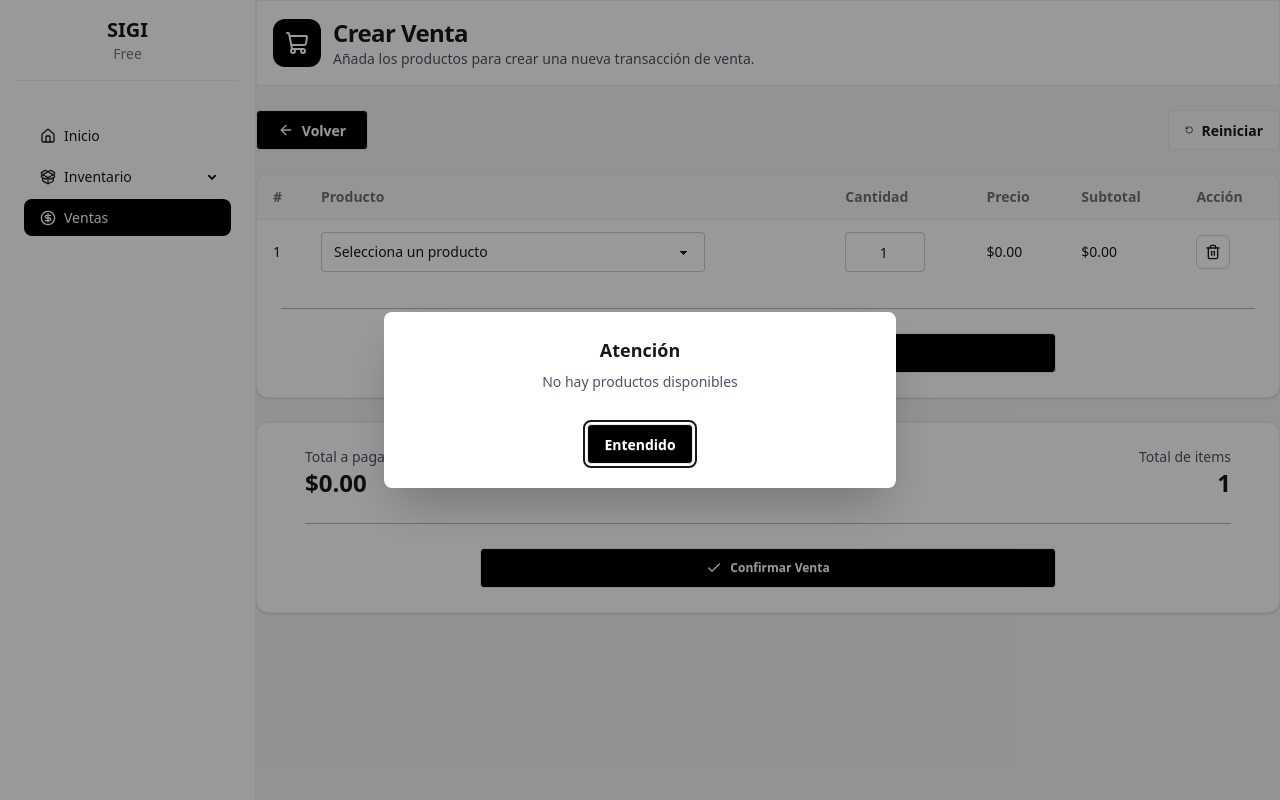
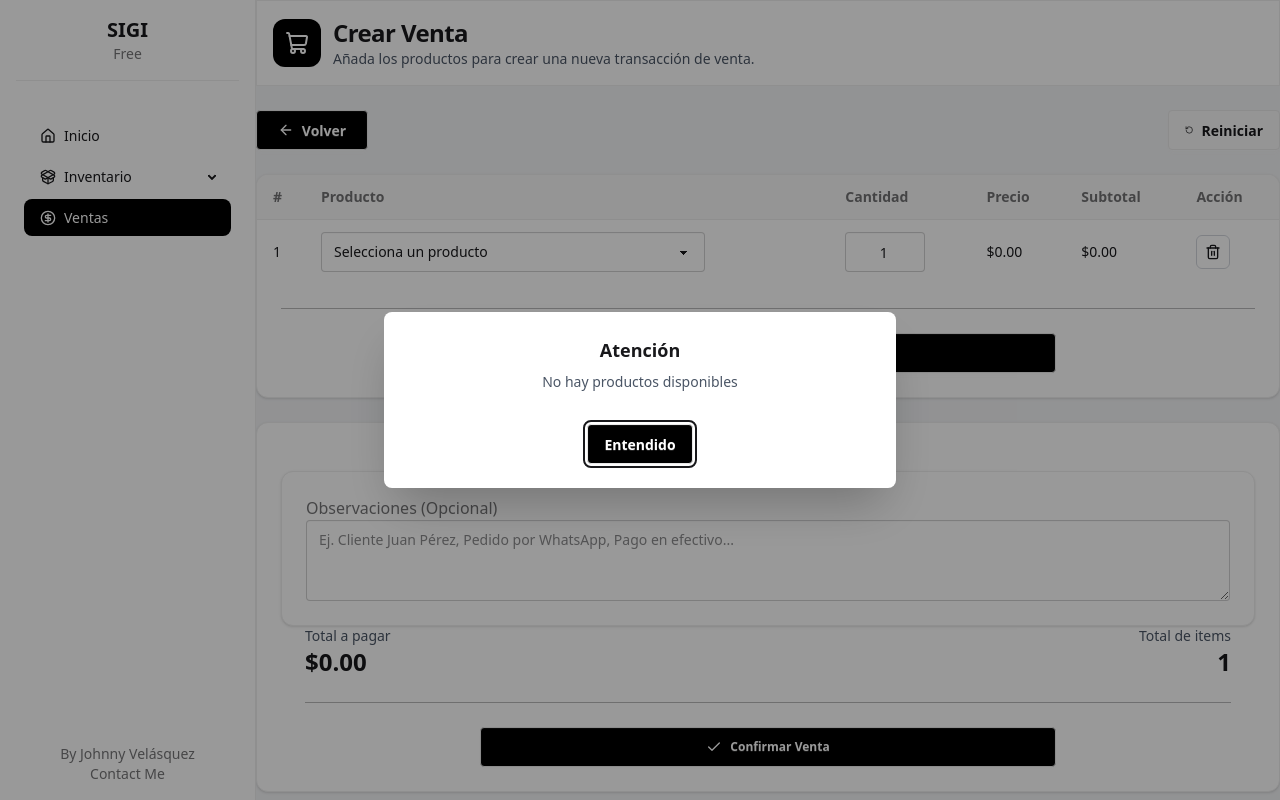
Before and after one commit to Galleto44/SIGI---Free, a Django app: page /sales/create/ in a window 1280 px wide. Run offline with Django 5.2, Linux system fonts and the light colour scheme; data that the repository does not hold is empty.

Commit message:
feat: free camp 'notes'

```diff
--- a/sales/views.py
+++ b/sales/views.py
@@ -37,6 +37,7 @@ def create_sale(request):
     try:
         data = json.loads(request.body)
         items = data.get('items', [])
+        notes = data.get('notes', '').strip()
 
         if not items:
             return JsonResponse({'error': 'Carrito vacío'}, status=400)
@@ -45,7 +46,10 @@ def create_sale(request):
 
         with transaction.atomic():
 
-            sale = Sale.objects.create(total=0)
+            sale = Sale.objects.create(
+                total=0,
+                notes=notes
+            )
 
             for item in items:
                 product_id = item.get('product_id')
@@ -54,9 +58,12 @@ def create_sale(request):
                 if quantity <= 0:
                     raise Exception("Cantidad inválida")
 
-                product = Product.objects.filter(id=product_id, is_active=True).first()
+                product = Product.objects.filter(
+                    id=product_id,
+                    is_active=True
+                ).first()
 
-                if not product:
+                if product is None:
                     raise Exception("Producto no encontrado")
 
                 if product.stock < quantity:
@@ -107,6 +114,7 @@ def get_sale_detail(request, sale_id):
         return JsonResponse({
             'id': sale.id,
             'date': sale.date.strftime("%d/%m/%Y"),
+            'notes': sale.notes,
             'total': float(sale.total),
             'items': items
         })
--- a/static/js/cart.js
+++ b/static/js/cart.js
@@ -295,6 +295,7 @@ document.addEventListener("DOMContentLoaded", () => {
         if (isSubmitting) return;
 
         const items = buildCartPayload();
+        const notes = document.getElementById("sale-notes").value.trim();
 
         if (items.length === 0) {
             showAlert("Debes añadir al menos un producto");
@@ -310,7 +311,10 @@ document.addEventListener("DOMContentLoaded", () => {
                     "Content-Type": "application/json",
                     "X-CSRFToken": getCSRFToken()
                 },
-                body: JSON.stringify({ items })
+                body: JSON.stringify({
+                    notes: notes,
+                    items: items
+                })
             });
 
             const data = await response.json();
--- a/static/js/sales.js
+++ b/static/js/sales.js
@@ -52,6 +52,12 @@ document.addEventListener("DOMContentLoaded", () => {
                 // actualizar info general
                 totalEl.textContent = data.total.toFixed(2);
                 dateEl.textContent = `Fecha: ${data.date}`;
+
+                const noteEl = document.getElementById("sale-note");
+
+                noteEl.textContent = data.notes
+                    ? `Observaciones: ${data.notes}`
+                    : "Sin observaciones";
 
                 // abrir modal
                 detailModal.showModal();
--- a/templates/create_sale.html
+++ b/templates/create_sale.html
@@ -71,6 +71,23 @@
     </div>
 
     <div class="bg-base-100 border border-base-300 rounded-xl shadow-sm overflow-hidden mt-6 p-6">
+        <div class="bg-base-100 border border-base-300 rounded-xl shadow-sm mt-6 p-6">
+
+            <label class="label">
+                <span class="label-text font-medium">
+                    Observaciones (Opcional)
+                </span>
+            </label>
+
+            <textarea
+                id="sale-notes"
+                class="textarea textarea-bordered w-full"
+                rows="3"
+                maxlength="255"
+                placeholder="Ej. Cliente Juan Pérez, Pedido por WhatsApp, Pago en efectivo..."
+            ></textarea>
+
+        </div>
 
         <div class="flex justify-between items-center px-6">
             <div>
--- a/templates/home.html
+++ b/templates/home.html
@@ -13,8 +13,6 @@
 
         <!-- KPIS -->
         <div class="flex flex-wrap justify-between gap-4">
-
-            <!-- Ventas del Mes -->
             <div class="bg-white border border-gray-200 rounded-xl shadow-sm p-5 w-[23%] text-left">
                 <p class="text-sm text-gray-500 mb-2">
                     Ventas del Mes
--- a/templates/sidebar.html
+++ b/templates/sidebar.html
@@ -1,6 +1,6 @@
 <div class="flex">
 
-    <aside class="w-64 bg-base-100 border-r border-base-300 min-h-screen p-4 sticky top-0 h-screen">
+    <aside class="w-64 bg-base-100 border-r border-base-300 min-h-screen p-4 sticky top-0 h-screen flex flex-col">
 
         <div class="mb-6 pb-4 border-b border-base-300 flex flex-col items-center text-center">
             <h1 class="text-xl font-bold">SIGI</h1>
@@ -60,6 +60,12 @@
             </li>
 
         </ul>
+        <a href="https://www.linkedin.com/in/johnny-vel%C3%A1squez-lezama-70bba2345/"
+            target="_blank"
+            class="mt-auto flex flex-col items-center text-center text-sm text-base-content/60 hover:text-black transition-colors duration-200">
+            <span>By Johnny Velásquez</span>
+            <span>Contact Me</span>
+        </a>
     </aside>
 
 </div>
--- a/theme/static/css/dist/styles.css
+++ b/theme/static/css/dist/styles.css
@@ -248,6 +248,7 @@
     --color-purple-600: oklch(55.8% 0.288 302.321);
     --color-gray-50: oklch(98.5% 0.002 247.839);
     --color-gray-100: oklch(96.7% 0.003 264.542);
+    --color-gray-200: oklch(92.8% 0.006 264.531);
     --color-gray-300: oklch(87.2% 0.01 258.338);
     --color-gray-500: oklch(55.1% 0.027 264.364);
     --color-gray-600: oklch(44.6% 0.03 256.802);
@@ -255,6 +256,7 @@
     --color-black: #000;
     --color-white: #fff;
     --spacing: 0.25rem;
+    --container-xs: 20rem;
     --container-md: 28rem;
     --container-xl: 36rem;
     --container-3xl: 48rem;
@@ -1344,6 +1346,97 @@
     top: calc(var(--spacing) * 0);
   }
   @layer daisyui.l1.l2.l3 {
+    .textarea {
+      border: var(--border) solid #0000;
+      min-height: calc(0.25rem * 20);
+      flex-shrink: 1;
+      appearance: none;
+      border-radius: var(--radius-field);
+      background-color: var(--color-base-100);
+      padding-block: calc(0.25rem * 2);
+      vertical-align: middle;
+      width: clamp(3rem, 20rem, 100%);
+      padding-inline-start: 0.75rem;
+      padding-inline-end: 0.75rem;
+      font-size: max(var(--font-size, 0.875rem), 0.875rem);
+      touch-action: manipulation;
+      border-color: var(--input-color);
+      box-shadow: 0 1px var(--input-color) inset, 0 -1px oklch(100% 0 0 / calc(var(--depth) * 0.1)) inset;
+      --input-color: var(--color-base-content);
+    }
+    @supports (color: color-mix(in lab, red, red)) {
+      .textarea {
+        box-shadow: 0 1px color-mix(in oklab, var(--input-color) calc(var(--depth) * 10%), #0000) inset, 0 -1px oklch(100% 0 0 / calc(var(--depth) * 0.1)) inset;
+      }
+    }
+    @supports (color: color-mix(in lab, red, red)) {
+      .textarea {
+        --input-color: color-mix(in oklab, var(--color-base-content) 20%, #0000);
+      }
+    }
+    .textarea textarea {
+      appearance: none;
+      background-color: transparent;
+      border: none;
+    }
+    .textarea textarea:focus, .textarea textarea:focus-within {
+      --tw-outline-style: none;
+      outline-style: none;
+    }
+    @media (forced-colors: active) {
+      .textarea textarea:focus, .textarea textarea:focus-within {
+        outline: 2px solid transparent;
+        outline-offset: 2px;
+      }
+    }
+    .textarea:focus, .textarea:focus-within {
+      --input-color: var(--color-base-content);
+      box-shadow: 0 1px var(--input-color);
+    }
+    @supports (color: color-mix(in lab, red, red)) {
+      .textarea:focus, .textarea:focus-within {
+        box-shadow: 0 1px color-mix(in oklab, var(--input-color) calc(var(--depth) * 10%), #0000);
+      }
+    }
+    .textarea:focus, .textarea:focus-within {
+      outline: 2px solid var(--input-color);
+      outline-offset: 2px;
+      isolation: isolate;
+    }
+    @media (pointer: coarse) {
+      @supports (-webkit-touch-callout: none) {
+        .textarea:focus, .textarea:focus-within {
+          --font-size: 1rem;
+        }
+      }
+    }
+    .textarea:has(> textarea[disabled]), .textarea:is(:disabled, [disabled]) {
+      cursor: not-allowed;
+      border-color: var(--color-base-200);
+      background-color: var(--color-base-200);
+      color: var(--color-base-content);
+    }
+    @supports (color: color-mix(in lab, red, red)) {
+      .textarea:has(> textarea[disabled]), .textarea:is(:disabled, [disabled]) {
+        color: color-mix(in oklab, var(--color-base-content) 40%, transparent);
+      }
+    }
+    .textarea:has(> textarea[disabled])::placeholder, .textarea:is(:disabled, [disabled])::placeholder {
+      color: var(--color-base-content);
+    }
+    @supports (color: color-mix(in lab, red, red)) {
+      .textarea:has(> textarea[disabled])::placeholder, .textarea:is(:disabled, [disabled])::placeholder {
+        color: color-mix(in oklab, var(--color-base-content) 20%, transparent);
+      }
+    }
+    .textarea:has(> textarea[disabled]), .textarea:is(:disabled, [disabled]) {
+      box-shadow: none;
+    }
+    .textarea:has(> textarea[disabled]) > textarea[disabled] {
+      cursor: not-allowed;
+    }
+  }
+  @layer daisyui.l1.l2.l3 {
     .modal-box {
       grid-column-start: 1;
       grid-row-start: 1;
@@ -1402,6 +1495,51 @@
     margin-block: calc(var(--spacing) * 12);
   }
   @layer daisyui.l1.l2.l3 {
+    .label {
+      display: inline-flex;
+      align-items: center;
+      gap: calc(0.25rem * 1.5);
+      white-space: nowrap;
+      color: currentcolor;
+    }
+    @supports (color: color-mix(in lab, red, red)) {
+      .label {
+        color: color-mix(in oklab, currentcolor 60%, transparent);
+      }
+    }
+    .label:has(input) {
+      cursor: pointer;
+    }
+    .label:is(.input > *, .select > *) {
+      display: flex;
+      height: calc(100% - 0.5rem);
+      align-items: center;
+      padding-inline: calc(0.25rem * 3);
+      white-space: nowrap;
+      font-size: inherit;
+    }
+    .label:is(.input > *, .select > *):first-child {
+      margin-inline-start: calc(0.25rem * -3);
+      margin-inline-end: calc(0.25rem * 3);
+      border-inline-end: var(--border) solid currentColor;
+    }
+    @supports (color: color-mix(in lab, red, red)) {
+      .label:is(.input > *, .select > *):first-child {
+        border-inline-end: var(--border) solid color-mix(in oklab, currentColor 10%, #0000);
+      }
+    }
+    .label:is(.input > *, .select > *):last-child {
+      margin-inline-start: calc(0.25rem * 3);
+      margin-inline-end: calc(0.25rem * -3);
+      border-inline-start: var(--border) solid currentColor;
+    }
+    @supports (color: color-mix(in lab, red, red)) {
+      .label:is(.input > *, .select > *):last-child {
+        border-inline-start: var(--border) solid color-mix(in oklab, currentColor 10%, #0000);
+      }
+    }
+  }
+  @layer daisyui.l1.l2.l3 {
     .modal-action {
       margin-top: calc(0.25rem * 6);
       display: flex;
@@ -1415,6 +1553,9 @@
   .mt-6 {
     margin-top: calc(var(--spacing) * 6);
   }
+  .mt-auto {
+    margin-top: auto;
+  }
   .mb-2 {
     margin-bottom: calc(var(--spacing) * 2);
   }
@@ -1832,6 +2000,15 @@
     transition-property: color, background-color, border-color, outline-color, text-decoration-color, fill, stroke, --tw-gradient-from, --tw-gradient-via, --tw-gradient-to, opacity, box-shadow, transform, translate, scale, rotate, filter, -webkit-backdrop-filter, backdrop-filter, display, content-visibility, overlay, pointer-events;
     transition-timing-function: var(--tw-ease, var(--default-transition-timing-function));
     transition-duration: var(--tw-duration, var(--default-transition-duration));
+  }
+  .transition-colors {
+    transition-property: color, background-color, border-color, outline-color, text-decoration-color, fill, stroke, --tw-gradient-from, --tw-gradient-via, --tw-gradient-to;
+    transition-timing-function: var(--tw-ease, var(--default-transition-timing-function));
+    transition-duration: var(--tw-duration, var(--default-transition-duration));
+  }
+  .duration-200 {
+    --tw-duration: 200ms;
+    transition-duration: 200ms;
   }
   @layer daisyui.l1.l2 {
     .btn-sm {
@@ -2159,11 +2341,6 @@
     background-position-x: -115%;
   }
 }
-@property --tw-space-y-reverse {
-  syntax: "*";
-  inherits: false;
-  initial-value: 0;
-}
 @property --tw-border-style {
   syntax: "*";
   inherits: false;
@@ -2332,13 +2509,16 @@
   inherits: false;
 }
 @property --tw-backdrop-sepia {
+  syntax: "*";
+  inherits: false;
+}
+@property --tw-duration {
   syntax: "*";
   inherits: false;
 }
 @layer properties {
   @supports ((-webkit-hyphens: none) and (not (margin-trim: inline))) or ((-moz-orient: inline) and (not (color:rgb(from red r g b)))) {
     *, ::before, ::after, ::backdrop {
-      --tw-space-y-reverse: 0;
       --tw-border-style: solid;
       --tw-leading: initial;
       --tw-font-weight: initial;
@@ -2379,6 +2559,7 @@
       --tw-backdrop-opacity: initial;
       --tw-backdrop-saturate: initial;
       --tw-backdrop-sepia: initial;
-    }
-  }
-}
+      --tw-duration: initial;
+    }
+  }
+}
```
Also changed, not shown: other parts of theme/static/css/dist/styles.css (+36 -4 lines), products/views.py (+42 -1 lines), sales/models.py (+7 -0 lines), templates/sales.html (+10 -1 lines), sales/migrations/0002_sale_notes.py (added).
